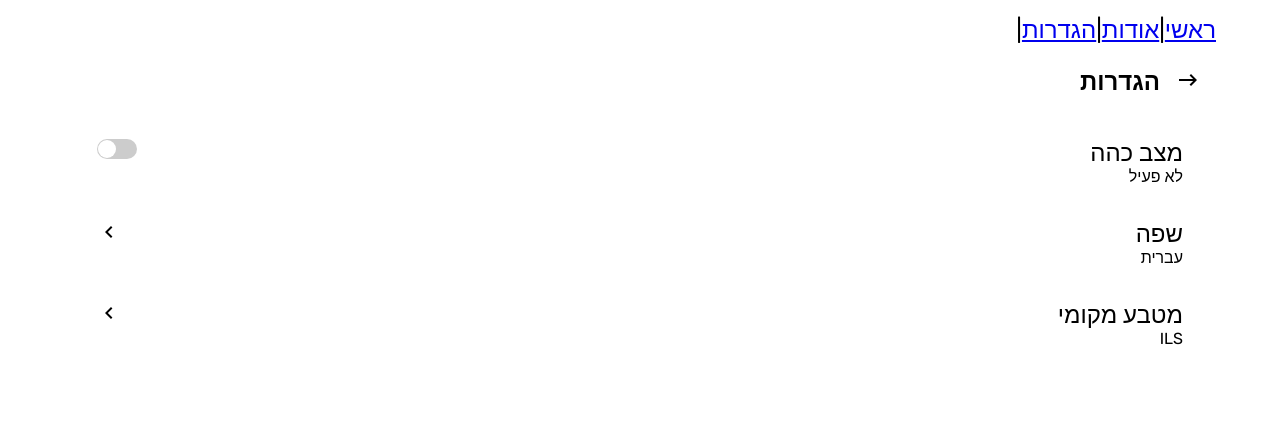
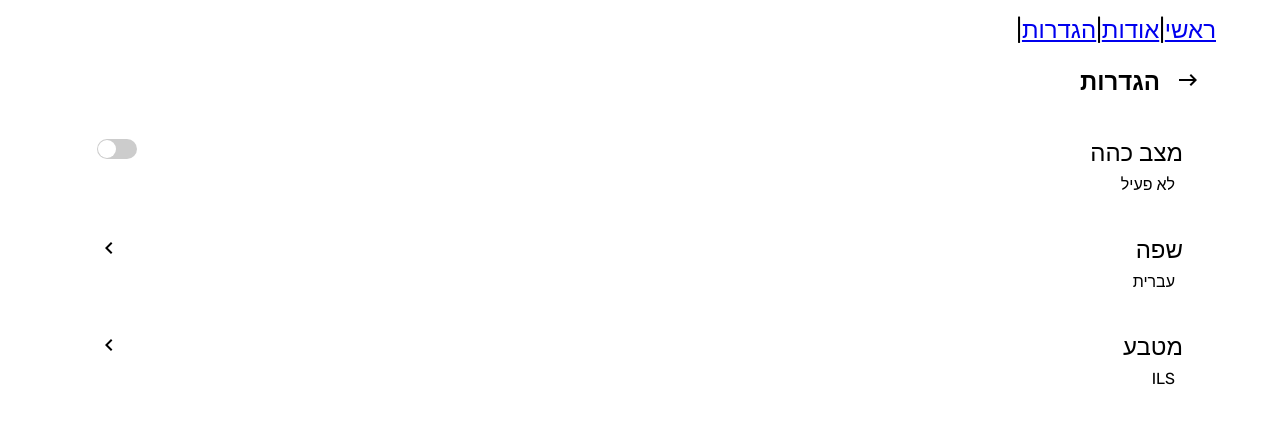
Before and after one commit to ArielBarkan/Calculator, a React (Vite) app: page /settings in a window 1280 px wide. Shown: the top 424 px of the page. Built offline with nearby package versions, Linux system fonts and the light colour scheme.

Commit message:
Aligning setting pages design + selected Row component

```diff
--- a/public/locales/en-US/common.json
+++ b/public/locales/en-US/common.json
@@ -20,7 +20,7 @@
       "title": "Calculator"
     },
     "settings": {
-      "setCurrency": "Local currency",
+      "setCurrency": "Currency",
       "setCurrencySuccess": "Currency updated",
       "setDarkMode": "Dark mode",
       "setLanguage": "Language",
--- a/public/locales/es/common.json
+++ b/public/locales/es/common.json
@@ -20,7 +20,7 @@
       "title": "Calculador"
     },
     "settings": {
-      "setCurrency": "Moneda local",
+      "setCurrency": "Moneda",
       "setCurrencySuccess": "Moneda actualizada",
       "setDarkMode": "Modo oscuro",
       "setLanguage": "Idioma",
--- a/public/locales/he-IL/common.json
+++ b/public/locales/he-IL/common.json
@@ -20,7 +20,7 @@
       "title": "מחשב"
     },
     "settings": {
-      "setCurrency": "מטבע מקומי",
+      "setCurrency": "מטבע",
       "setCurrencySuccess": "המטבע עודכן",
       "setDarkMode": "מצב כהה",
       "setLanguage": "שפה",
--- a/src/views/pages/settings/SettingWrappers.tsx
+++ b/src/views/pages/settings/SettingWrappers.tsx
@@ -30,6 +30,7 @@ const TopLine = styled.span`
 `;
 const BottomLine = styled.span`
     font-size: 1rem;
+    padding: 0.5rem;
 `;
 
 
--- a/src/views/pages/settings/SettingsPage.tsx
+++ b/src/views/pages/settings/SettingsPage.tsx
@@ -10,11 +10,11 @@ import { Row, DoubleLineWrapper, TopLine, BottomLine } from "./SettingWrappers";
 
 import { IconNext } from "../../../styles";
 import { TitleWithBack } from "../../../components/titleWithBack";
-import { NotifySuccess } from "../../../components/toast/toast";
+import { NotifySuccess, NotifyWarning } from "../../../components/toast/toast";
 
 import { getSelectedLanguageByLocale } from "../../../utils";
 import {
-    localStorageGetSelectedCurrency, localStorageGetSelectedTheme
+    localStorageGetSelectedCurrency
 
 } from "../../../services/localStorageService";
 import { useState } from "react";
@@ -22,15 +22,21 @@ import { useState } from "react";
 
 const SettingsPage = () => {
     const { t: translate } = useTranslation("common");
-    const { toggleTheme } = useTheme();
+    const { theme, toggleTheme } = useTheme();
     const navigate = useNavigate();
 
-    const [selectedTheme, setSelectedTheme] = useState<THEME_ENUMS>(localStorageGetSelectedTheme());
+    const [selectedTheme, setSelectedTheme] = useState<THEME_ENUMS>(theme);
 
 
     const handleChangeTheme = () => {
-        setSelectedTheme(toggleTheme());
-        NotifySuccess(translate("common:pages.settings.setThemeSuccess"));
+        const newTheme = toggleTheme();
+        if (newTheme !== selectedTheme) {
+            setSelectedTheme(newTheme);
+            NotifySuccess(translate("common:pages.settings.setThemeSuccess"));
+        } else {
+            NotifyWarning(translate("common:pages.settings.setThemeFailed"));
+        }
+
     };
 
     const isDarkMode = (): boolean => {
```
